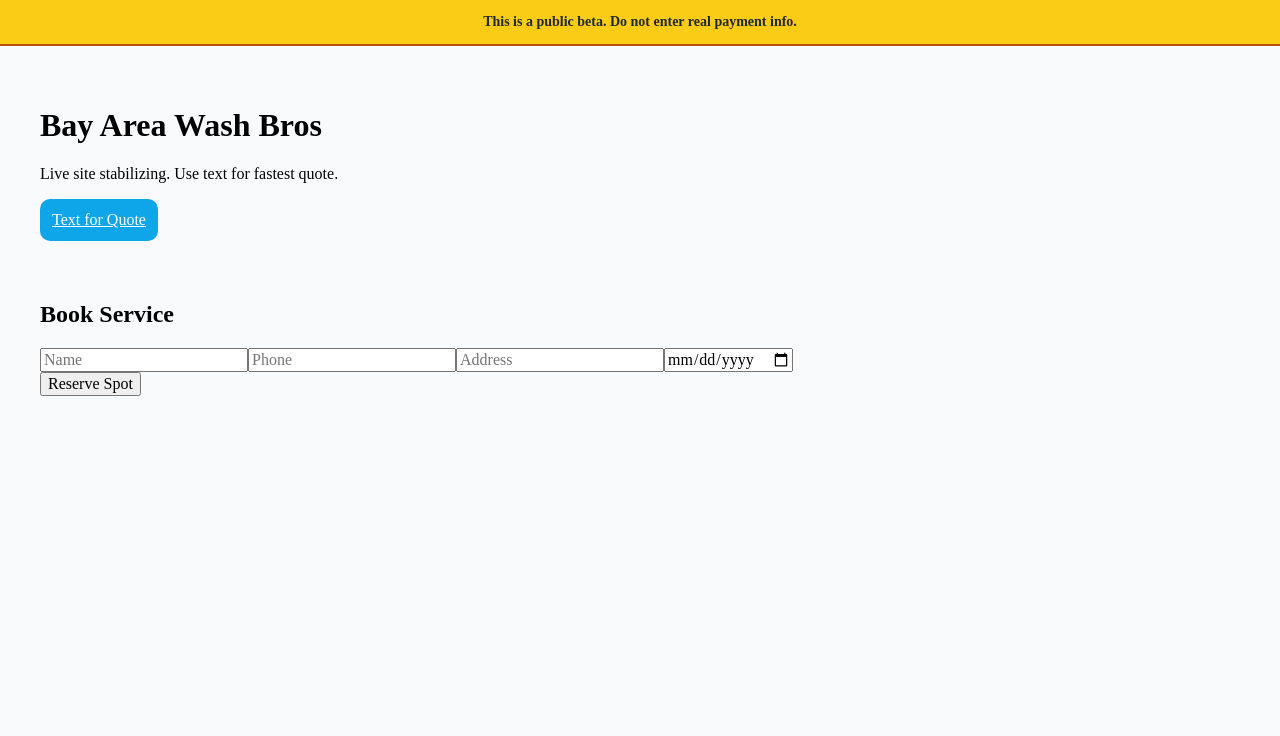
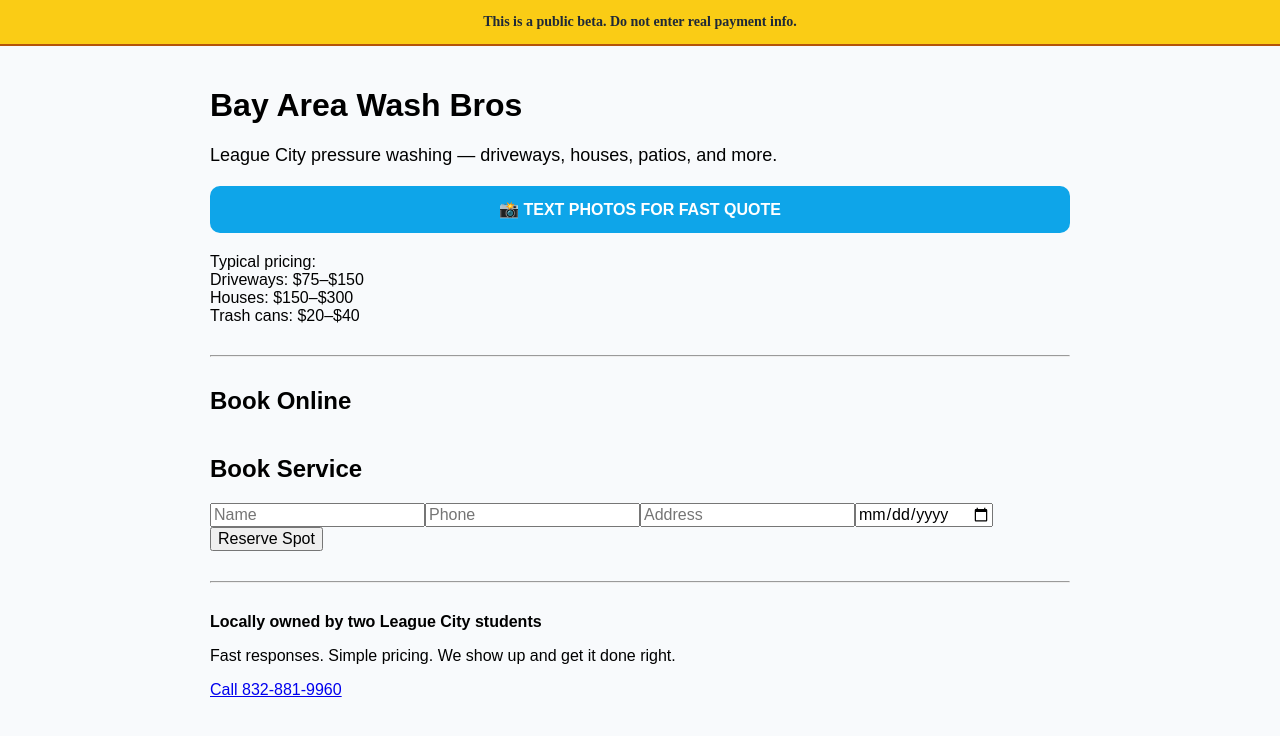
Before and after one commit to marketmoversbot-ui/bayareawashbros.com, a Next.js app: page / in a window 1280 px wide. Shown: the top 736 px of the page. Built offline with nearby package versions, Linux system fonts and the light colour scheme.

Commit message:
Update page.tsx

```diff
--- a/app/page.tsx
+++ b/app/page.tsx
@@ -1,18 +1,61 @@
 import BookingForm from "../components/BookingForm";
 
-const phoneDisplay = "832-881-9960";
-const smsLink = "sms:18328819960";
-const telLink = "tel:18328819960";
+const phone = "832-881-9960";
 
 export default function Home() {
   return (
-    <main style={{ padding: 40 }}>
+    <main style={{ fontFamily: "Arial", padding: 20, maxWidth: 900, margin: "0 auto" }}>
+
       <h1>Bay Area Wash Bros</h1>
-      <p>Live site stabilizing. Use text for fastest quote.</p>
 
-      <a href={smsLink} style={{ display: "inline-block", padding: 12, background: "#0EA5E9", color: "white", borderRadius: 10, marginBottom: 20 }}>Text for Quote</a>
+      <p style={{ fontSize: 18 }}>
+        League City pressure washing — driveways, houses, patios, and more.
+      </p>
+
+      <a
+        href="sms:18328819960"
+        style={{
+          display: "block",
+          background: "#0EA5E9",
+          color: "white",
+          padding: 14,
+          borderRadius: 10,
+          textAlign: "center",
+          fontWeight: "bold",
+          margin: "20px 0",
+          textDecoration: "none"
+        }}
+      >
+        📸 TEXT PHOTOS FOR FAST QUOTE
+      </a>
+
+      <p>
+        Typical pricing:
+        <br />Driveways: $75–$150
+        <br />Houses: $150–$300
+        <br />Trash cans: $20–$40
+      </p>
+
+      <hr style={{ margin: "30px 0" }} />
+
+      <h2>Book Online</h2>
 
       <BookingForm />
+
+      <hr style={{ margin: "30px 0" }} />
+
+      <p style={{ fontWeight: "bold" }}>
+        Locally owned by two League City students
+      </p>
+
+      <p>
+        Fast responses. Simple pricing. We show up and get it done right.
+      </p>
+
+      <a href="tel:18328819960">
+        Call {phone}
+      </a>
+
     </main>
   );
 }
```
